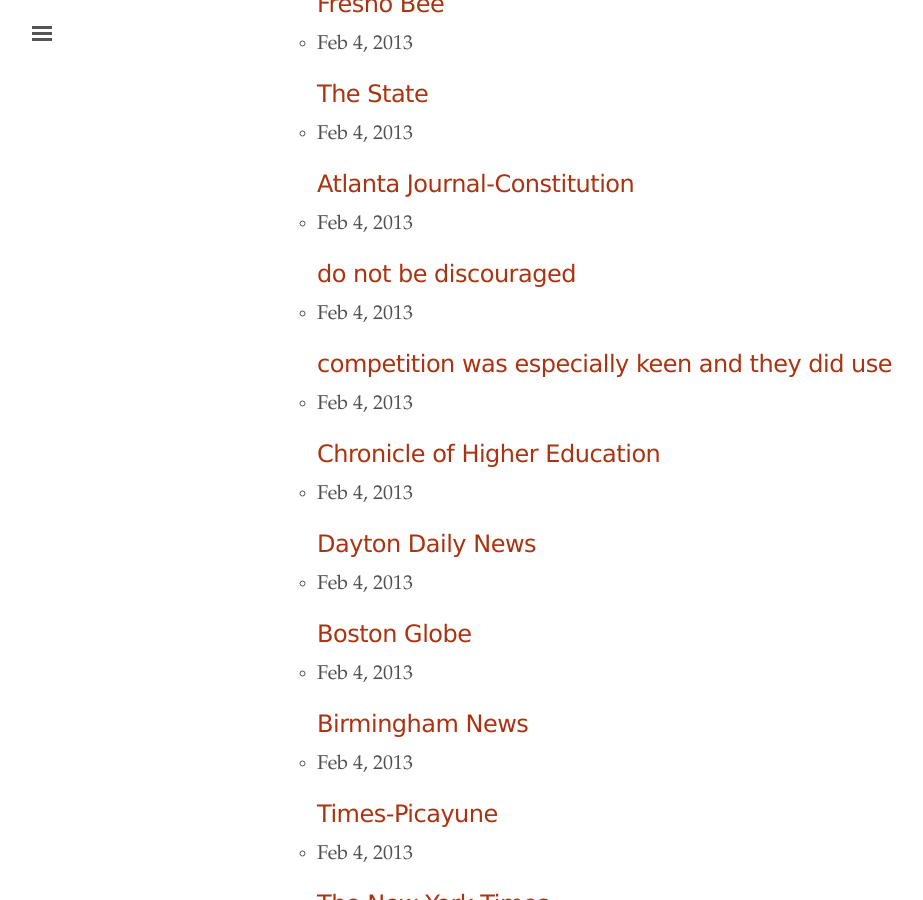
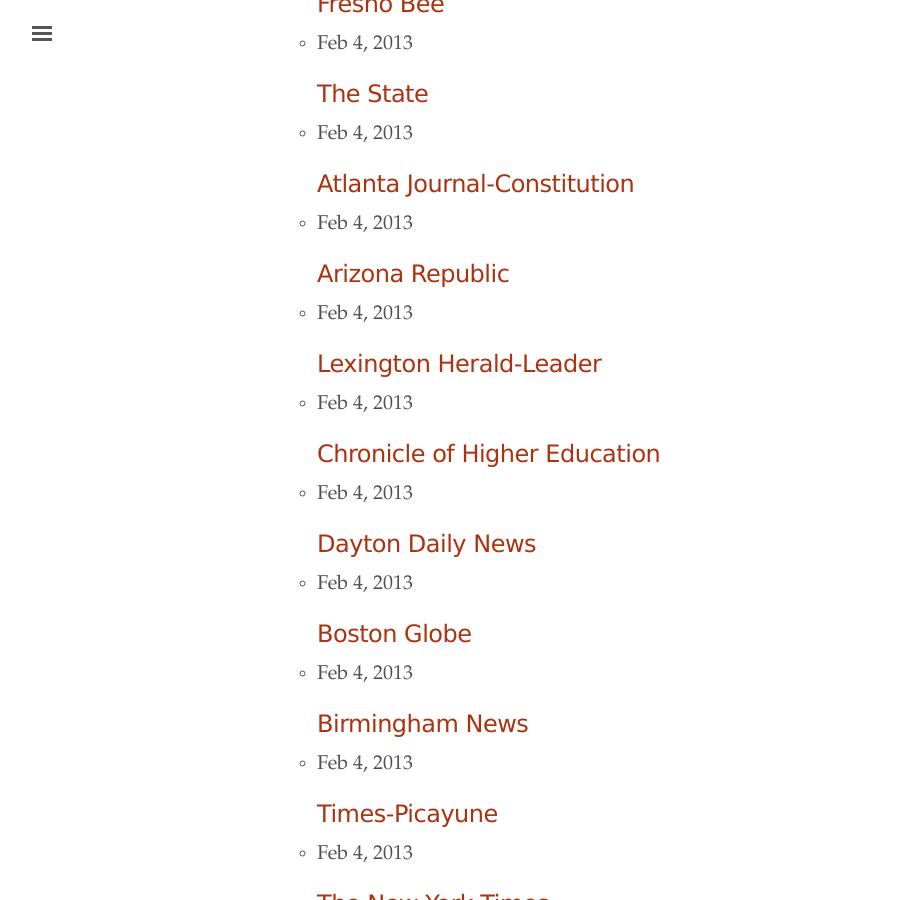
Before and after one commit to dwillis/dwillisdotnet, a Jekyll site: the page built from index.html, in a window 1280 px wide and 900 px high, scrolled down 861 px. Shown: the whole window, without its empty margins (3-926 px from the left). Built offline with Jekyll 4.4.1, drawn with Linux system fonts in a browser that asks for light colours.

Commit message:
fixed titles

```diff
--- a/_posts/2013-02-04-competition-was-especially-keen-and-they-did-use.md
+++ b/_posts/2013-02-04-competition-was-especially-keen-and-they-did-use.md
@@ -1,6 +1,6 @@
 ---
 layout: post
-title: competition was especially keen and they did use
+title: Lexington Herald-Leader
 date: '2013-02-04T14:01:43-05:00'
 tags: []
 ---
--- a/_posts/2013-02-04-do-not-be-discouraged.md
+++ b/_posts/2013-02-04-do-not-be-discouraged.md
@@ -1,6 +1,6 @@
 ---
 layout: post
-title: do not be discouraged
+title: Arizona Republic
 date: '2013-02-04T14:17:05-05:00'
 tags: []
 ---
```
